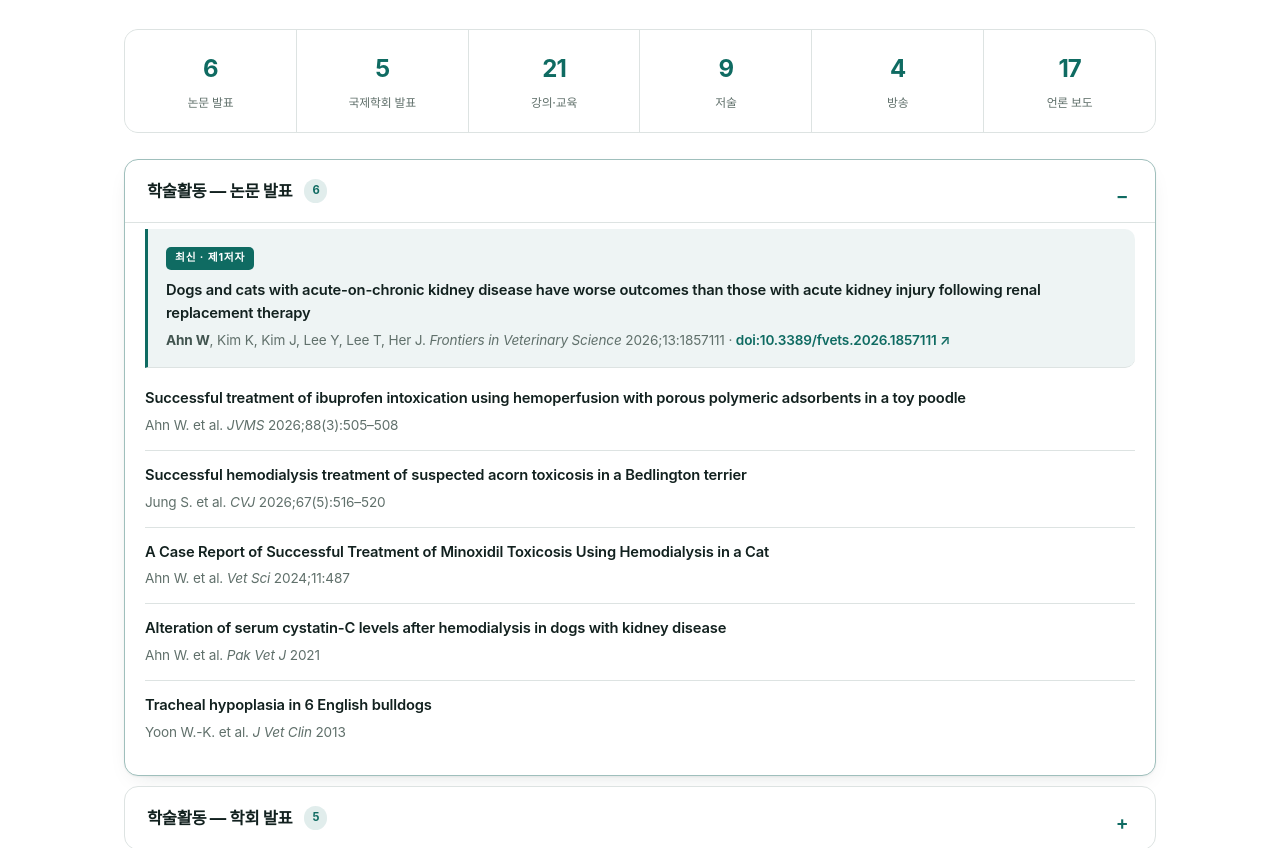
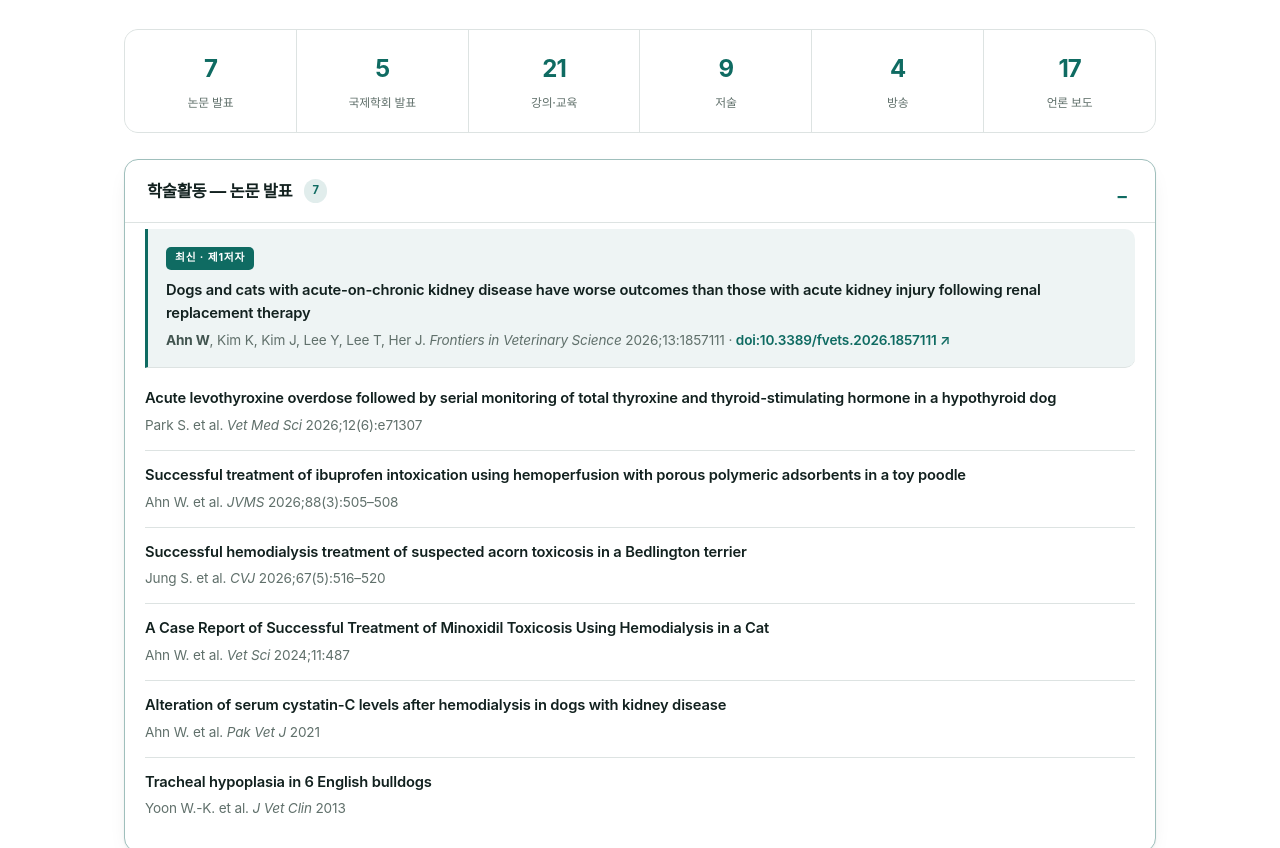
Before and after one commit to growingtiger/ahnwoonchan, a plain HTML site: page public/index.html in a window 1280 px wide. Shown: the part 7378-8226 px from the top of the page. Drawn offline with Linux system fonts and the light colour scheme.

Commit message:
논문 발표: 레보티록신 과량 섭취 증례(Vet Med Sci 2026) 추가, 논문 수 7

```diff
--- a/public/index.html
+++ b/public/index.html
@@ -1279,7 +1279,7 @@ h2{font-size:clamp(1.72rem,3.6vw,2.3rem);line-height:1.22}
       </div>
 
       <div class="tally">
-        <div class="ty"><b>6</b><span>논문 발표</span></div>
+        <div class="ty"><b>7</b><span>논문 발표</span></div>
         <div class="ty"><b>5</b><span>국제학회 발표</span></div>
         <div class="ty"><b>21</b><span>강의·교육</span></div>
         <div class="ty"><b>9</b><span>저술</span></div>
@@ -1290,13 +1290,15 @@ h2{font-size:clamp(1.72rem,3.6vw,2.3rem);line-height:1.22}
       <div class="acc" id="acc">
 
         <details class="ac" open>
-          <summary><span class="ac-t">학술활동 — 논문 발표</span><span class="ac-c">6</span></summary>
+          <summary><span class="ac-t">학술활동 — 논문 발표</span><span class="ac-c">7</span></summary>
           <ul class="pub">
             <li class="latest"><span class="nb">최신 · 제1저자</span>
               <b>Dogs and cats with acute-on-chronic kidney disease have worse outcomes than those with acute kidney injury following renal replacement therapy</b>
               <span><em class="me">Ahn W</em>, Kim K, Kim J, Lee Y, Lee T, Her J.
                 <i>Frontiers in Veterinary Science</i> 2026;13:1857111 ·
                 <a href="https://doi.org/10.3389/fvets.2026.1857111" target="_blank" rel="noopener">doi:10.3389/fvets.2026.1857111 ↗</a></span></li>
+            <li><b>Acute levothyroxine overdose followed by serial monitoring of total thyroxine and thyroid-stimulating hormone in a hypothyroid dog</b>
+              <span>Park S. et al. <i>Vet Med Sci</i> 2026;12(6):e71307</span></li>
             <li><b>Successful treatment of ibuprofen intoxication using hemoperfusion with porous polymeric adsorbents in a toy poodle</b>
               <span>Ahn W. et al. <i>JVMS</i> 2026;88(3):505–508</span></li>
             <li><b>Successful hemodialysis treatment of suspected acorn toxicosis in a Bedlington terrier</b>
```
